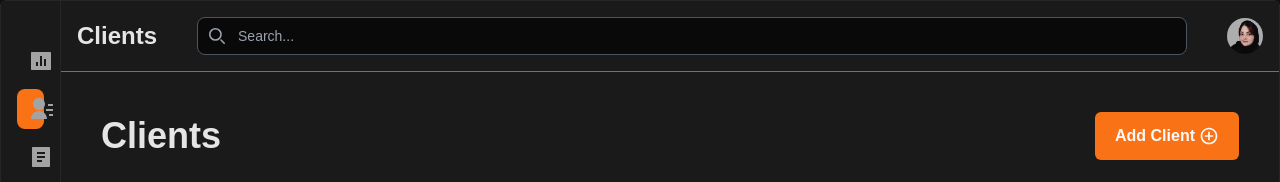
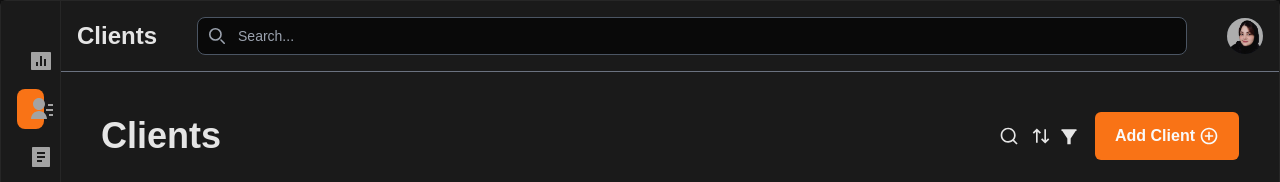
Before and after one commit to SadafNemani/Client-Managment-Dashboard, a Next.js app: page /clients in a window 1280 px wide. Shown: the top 182 px of the page. Built offline with nearby package versions, Linux system fonts and the light colour scheme.

Commit message:
Added table header component with search, filter, sort

```diff
--- a/src/app/(dashboard)/clients/page.tsx
+++ b/src/app/(dashboard)/clients/page.tsx
@@ -1,18 +1,21 @@
-import { RiAddCircleLine } from "react-icons/ri";
+'use client'
 import { clients } from "@/data/clients";
-import { ClientsTable } from "@/components/ui/tables";
+import { ClientsTable, TableHeader } from "@/components/ui/tables";
+import { useState } from "react";
+
 
 export default function Page() {
+  const [searchTerm, setSearchTerm] = useState("");
+
   return (
     <>
       <div className="p-10 space-y-6">
-        <div className="flex justify-between items-center">
-          <h1 className="font-extrabold text-4xl">Clients</h1>
-          <button className="flex items-center gap-x-1 rounded-md bg-primary text-gray-50 pt-3 pb-3 pr-5 pl-5 font-bold hover:text-gray-800 hover:shadow-orange-900 hover:shadow-lg transition-all duration-200">
-            Add Client
-            <RiAddCircleLine className="text-xl"/>
-          </button>
-        </div>
+        <TableHeader
+        title="Clients"
+        buttonText="Add Client"
+        onAddClick={() => console.log("Add client clicked")}
+        onSearchChange={setSearchTerm}
+        />
         <ClientsTable clients={clients} />
       </div>
     </>
--- a/src/components/ui/navbar/SearchBar.tsx
+++ b/src/components/ui/navbar/SearchBar.tsx
@@ -24,7 +24,7 @@ export default function SearchBar() {
             <input
                 type="text"
                 id="search-navbar"
-                className="block w-full p-2 ps-10 text-sm text-white placeholder-gray-400 bg-background-dark border border-gray-600 rounded-lg focus:ring-primary focus:border-primary"
+                className="block w-full p-2 ps-10 outline-none text-sm text-white placeholder-gray-400 bg-background-dark border border-gray-600 rounded-lg focus:ring-primary focus:border-primary"
                 placeholder="Search..."
             />
             </div>
--- a/src/components/ui/tables/index.ts
+++ b/src/components/ui/tables/index.ts
@@ -1 +1,3 @@
+export { TableHeader } from "./tableHeader";
+
 export {ClientsTable} from "./clientsTable";
--- /dev/null
+++ b/src/components/ui/tables/tableHeader.tsx
@@ -0,0 +1,68 @@
+'use client'
+import { useState } from "react";
+import { RiAddCircleLine } from "react-icons/ri";
+import { RiSearchLine } from "react-icons/ri";
+import { RiArrowUpDownLine } from "react-icons/ri";
+import { RiFilterFill } from "react-icons/ri";
+
+type TableHeaderProps = {
+    title: string;
+    buttonText: string;
+    onAddClick: () => void;
+    onSearchChange?: (value: string) => void;
+    onSortChange?: (field: string) => void;
+    onToggleUnpaid?: (value: boolean) => void;
+}
+
+export function TableHeader({
+    title,
+    buttonText,
+    onAddClick,
+    onSearchChange,
+    onSortChange,
+    onToggleUnpaid,}: TableHeaderProps) {
+
+    const [activeFilter, setActiveFilter] = useState<"search" | "sort" | "unpaid" | null>(null);
+    const [searchValue, setSearchValue] = useState("");
+    const [showUnpaidOnly, setShowUnpaidOnly] = useState(false);
+
+    function toggleFilter(type: "search" | "sort" | "unpaid") {
+    setActiveFilter(prev => (prev === type ? null : type));
+    }
+
+
+    return (
+        <div className="flex justify-between items-center">
+            <h1 className="font-extrabold text-4xl">{title}</h1>
+
+            <div className="flex items-center gap-x-4">
+                <div className="flex items-center gap-x-2">
+                    <div className={`flex items-center overflow-hidden transition-all duration-300 ${activeFilter === 'search' ? 'w-64' : 'w-6'}`}>
+                        <RiSearchLine onClick={() => toggleFilter("search")} className="cursor-pointer text-xl" />
+                        {activeFilter === 'search' && (
+                        <input
+                            type="text"
+                            value={searchValue}
+                            onChange={e => { setSearchValue(e.target.value); onSearchChange?.(e.target.value); }}
+                            placeholder="Search..."
+                            className="ml-2 flex-1 outline-none bg-transparent p-2 text-sm text-white placeholder-gray-400 bg-background-dark border border-gray-600 rounded-lg focus:ring-primary focus:border-primary"
+                        />
+                        )}
+                    </div>
+
+                    <RiArrowUpDownLine onClick={() => toggleFilter("sort")} className="cursor-pointer text-xl" />
+
+                    <RiFilterFill onClick={() => toggleFilter("unpaid")} className="cursor-pointer text-xl" />
+                </div>
+
+                <button
+                onClick={onAddClick}
+                className="flex items-center gap-x-1 rounded-md bg-primary text-gray-50 pt-3 pb-3 pr-5 pl-5 font-bold hover:text-gray-800 hover:shadow-orange-900 hover:shadow-lg transition-all duration-200"
+                >
+                    {buttonText}
+                    <RiAddCircleLine className="text-xl" />
+                </button>
+            </div>
+        </div>
+    )
+}
```
